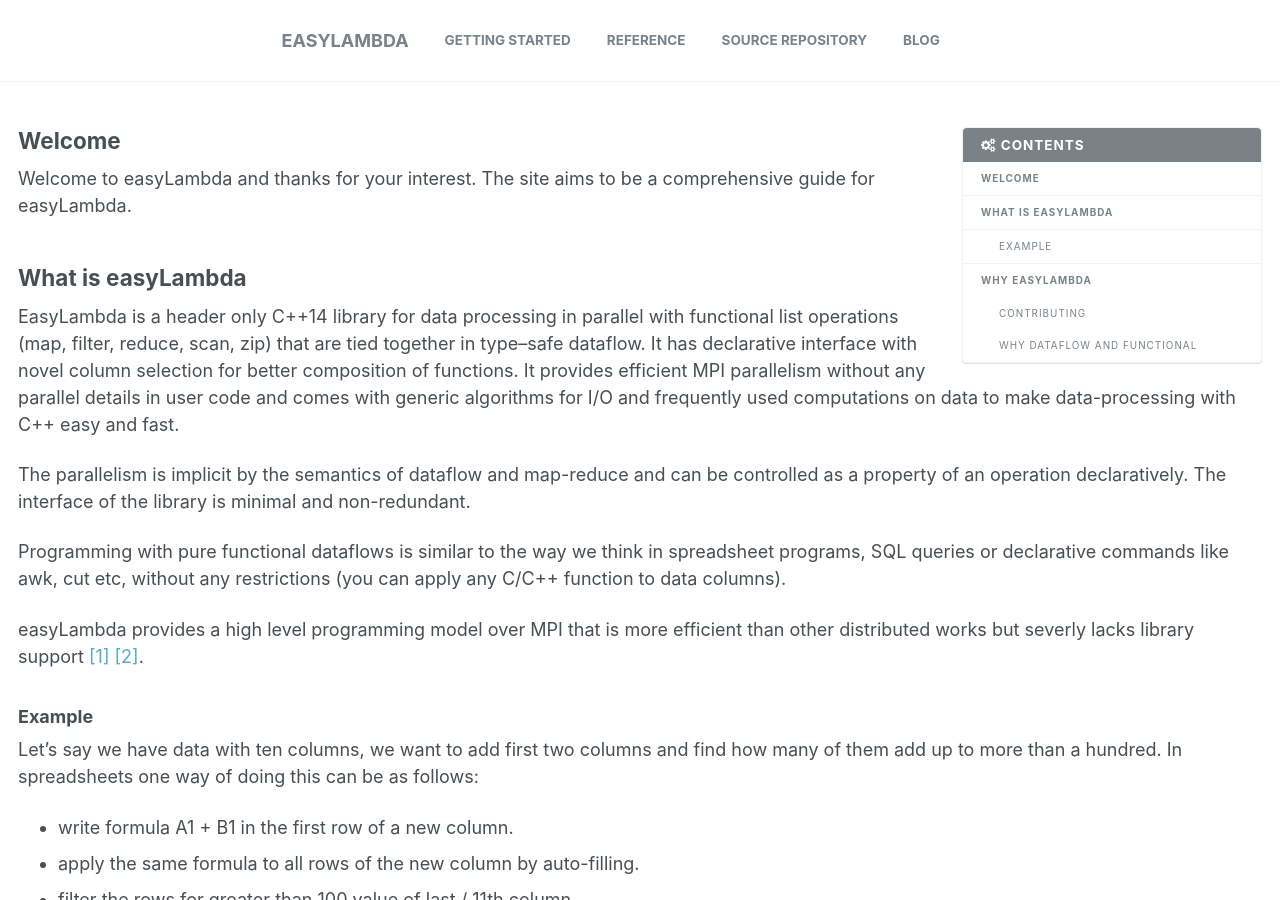
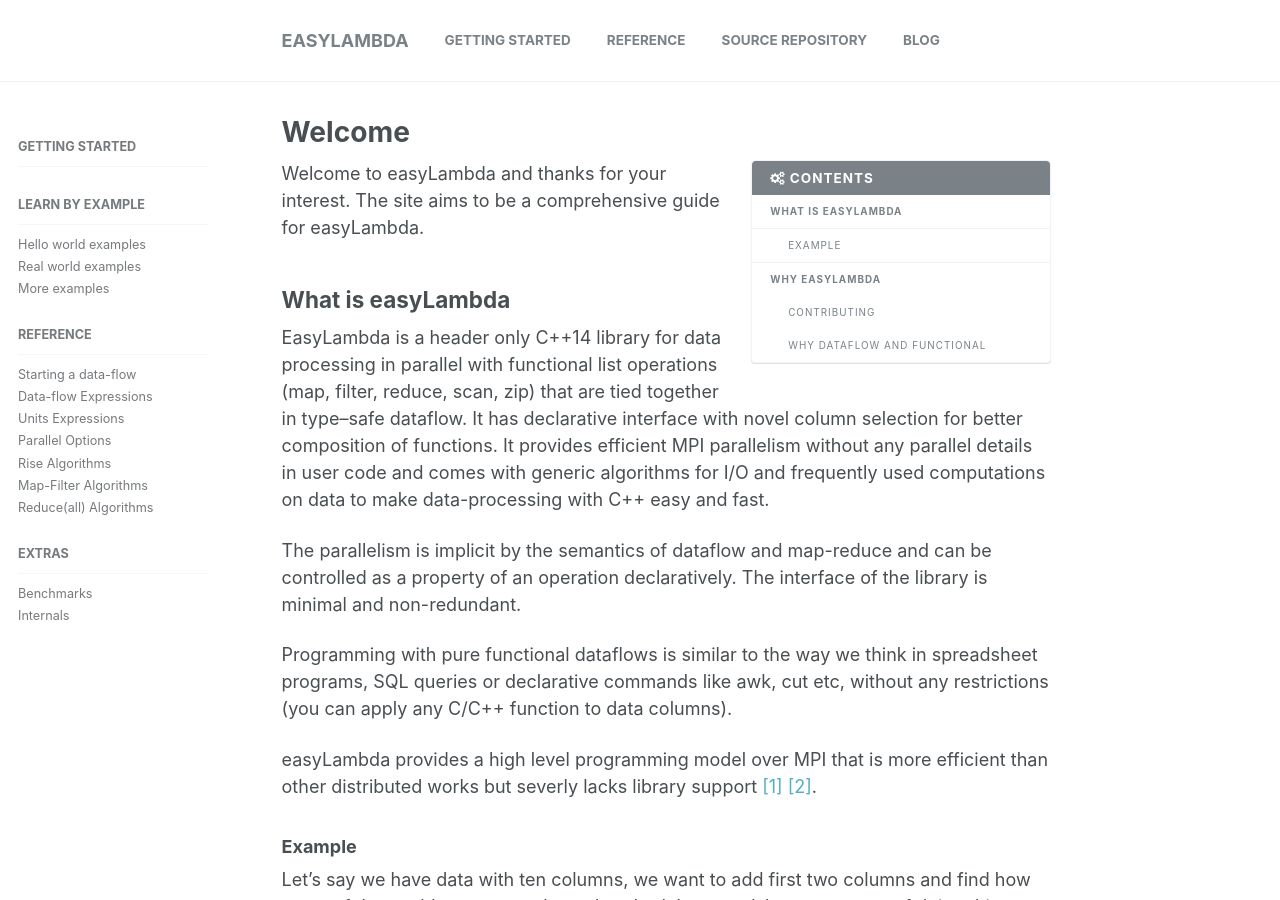
Before and after one commit to haptork/easyLambda, a Jekyll site: the page built from index.md, in a window 1280 px wide and 900 px high. Built offline with Jekyll 4.4.1, drawn with Linux system fonts in a browser that asks for light colours.

Commit message:
Added sidebar to welcome page

```diff
--- a/index.md
+++ b/index.md
@@ -1,12 +1,13 @@
 ---
 title: "Welcome"
 excerpt: "Introduction to easyLambda"
-layout: splash
+layout: single
+author_profile: false
+sidebar:
+  nav: "docs"
 ---
 {% include base_path %}
 {% include toc icon="gears" title="Contents" %}
-
-## Welcome
 
 Welcome to easyLambda and thanks for your interest. The site aims to be a
 comprehensive guide for easyLambda.
```
